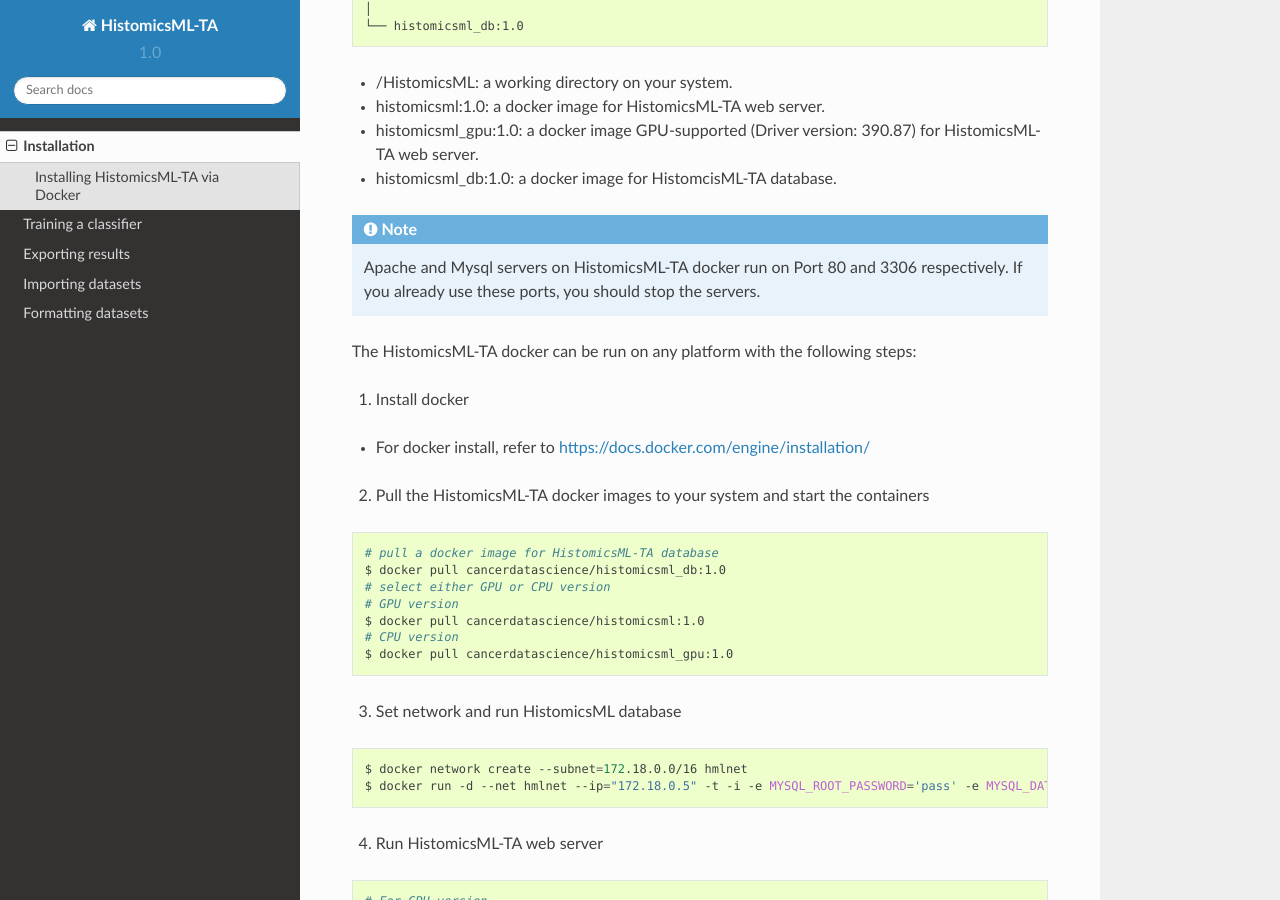
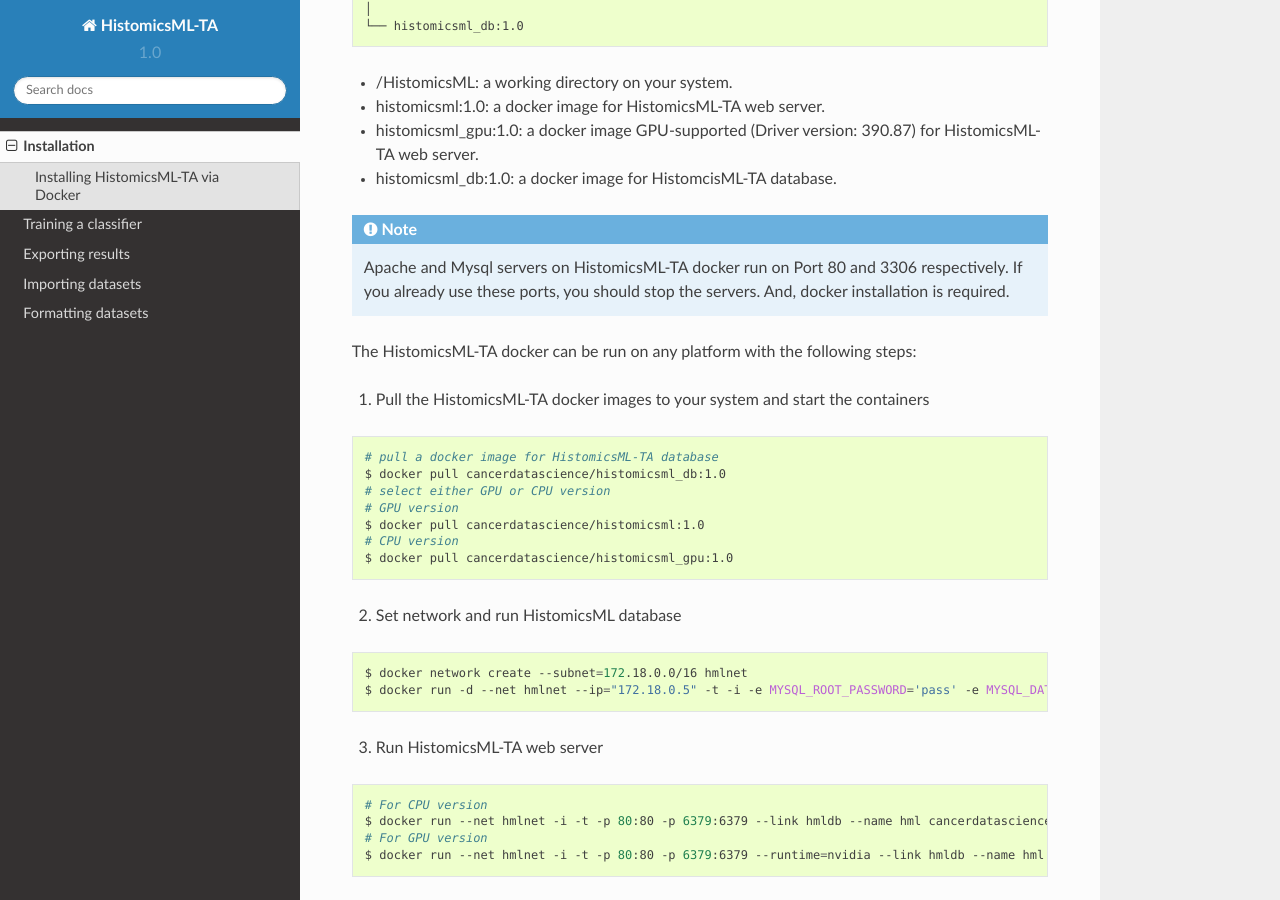
Before and after one commit to PathologyDataScience/HistomicsML2, a Sphinx documentation site: the page built from docs/installation.rst, in a window 1280 px wide and 900 px high, scrolled down 480 px. Built offline with Sphinx 7.4.7 and the Read the Docs theme 2.0.0, drawn with Linux system fonts in a browser that asks for light colours; some of the changed lines change nothing that is shown.

Commit message:
Simplied installation again

```diff
--- a/docs/installation.rst
+++ b/docs/installation.rst
@@ -28,14 +28,11 @@
 
 .. note:: Apache and Mysql servers on HistomicsML-TA docker run on Port 80 and 3306 respectively.
    If you already use these ports, you should stop the servers.
+   And, docker installation is required.
 
 The HistomicsML-TA docker can be run on any platform with the following steps:
 
-1. Install docker
-
-* For docker install, refer to https://docs.docker.com/engine/installation/
-
-2. Pull the HistomicsML-TA docker images to your system and start the containers
+1. Pull the HistomicsML-TA docker images to your system and start the containers
 
 .. code-block:: bash
 
@@ -47,14 +44,14 @@
   # CPU version
   $ docker pull cancerdatascience/histomicsml_gpu:1.0
 
-3. Set network and run HistomicsML database
+2. Set network and run HistomicsML database
 
 .. code-block:: bash
 
   $ docker network create --subnet=172.18.0.0/16 hmlnet
   $ docker run -d --net hmlnet --ip="172.18.0.5" -t -i -e MYSQL_ROOT_PASSWORD='pass' -e MYSQL_DATABASE='nuclei' -p 3306:3306 --name hmldb cancerdatascience/histomicsml_db:1.0
 
-4. Run HistomicsML-TA web server
+3. Run HistomicsML-TA web server
 
 .. code-block:: bash
 
@@ -63,7 +60,7 @@
   # For GPU version
   $ docker run --net hmlnet -i -t -p 80:80 -p 6379:6379 --runtime=nvidia --link hmldb --name hml cancerdatascience/histomicsml_gpu:1.0 /bin/bash
 
-5. Run the servers
+4. Run the servers
 
 .. code-block:: bash
 
@@ -79,4 +76,4 @@
 
 .. note:: If the server becomes unresponsive or generates a connection error during use, the al_server will need to be restarted.
 
-6. Navigate your browser to the HistomicsML-TA page http://localhost/HistomicsML.
+5. Navigate your browser to the HistomicsML-TA page http://localhost/HistomicsML.
```
